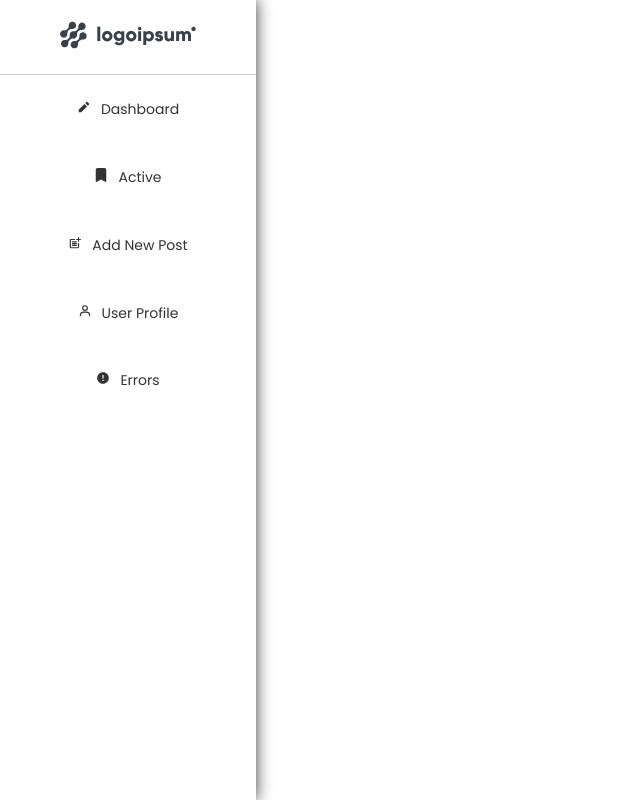
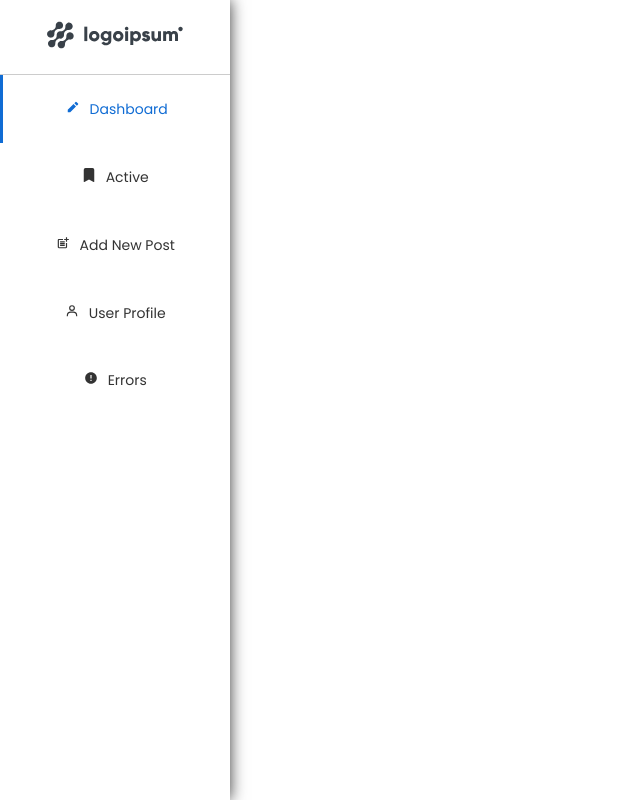
Before and after one commit to inv123/BlogApp, a React (Create React App) app in the folder my-app/: page / in a window 1280 px wide. Shown: the whole page, without its empty margins (0-640 px from the left). Built offline with nearby package versions, Linux system fonts and the light colour scheme.

Commit message:
update nav menu

```diff
--- a/my-app/src/components/SideMenu.js
+++ b/my-app/src/components/SideMenu.js
@@ -1,4 +1,4 @@
-import React from 'react';
+import React,{ useState } from 'react';
 import logo from '../images/logo.svg'
 import { RiPencilFill } from 'react-icons/ri';
 import { MdPostAdd } from 'react-icons/md';
@@ -7,42 +7,37 @@ import { BiUser } from 'react-icons/bi';
 import { MdError } from 'react-icons/md'
 
 export const SideMenu = () => {
+    const [navActive, setNavActive] = useState(1);
+    const [navHover, setNavHover] = useState(0);
+
+    console.log(navActive, navHover);
+
     return (
         <aside className='aside-menu'>
             <a href='/' className='logo'>
                 <img src={logo}></img>
             </a>
             <nav>
-                <ul class="nav justify-content-center">
+                <ul className="nav justify-content-center">
 
-                    <li class="nav-item">
-                        <a class="nav-link active" aria-current="page" href="#"><RiPencilFill
-                            style={{ 'padding-right': '10px'}}
-                        />Dashboard</a>
+                    <li className={`nav-item ${(navActive === 1 || navHover === 1) && 'active-border'}`} onMouseOver={() =>setNavHover(1)} onMouseOut={() =>setNavHover(0)} onClick={() => setNavActive(1)}>
+                        <a className={`nav-link ${(navActive === 1 || navHover === 1) && 'active'}`} aria-current="page" href="#"><RiPencilFill  />Dashboard</a>
                     </li>
 
-                    <li class="nav-item">
-                        <a class="nav-link active" aria-current="page" href="#"><BsFillBookmarkFill
-                            style={{ 'padding-right': '10px'}}
-                        />Active</a>
+                    <li className={`nav-item ${(navActive === 2 || navHover === 2) && 'active-border'}`} onMouseOver={() =>setNavHover(2)} onMouseOut={() =>setNavHover(0)} onClick={() => setNavActive(2)}>
+                        <a className={`nav-link ${(navActive === 2 || navHover === 2) && 'active'}`} aria-current="page" href="#"><BsFillBookmarkFill />Active</a>
                     </li>
 
-                    <li class="nav-item">
-                        <a class="nav-link active" aria-current="page" href="#"><MdPostAdd
-                            style={{ 'padding-right': '10px'}}
-                        />Add New Post</a>
+                    <li className={`nav-item ${(navActive === 3 || navHover === 3) && 'active-border'}`} onMouseOver={() =>setNavHover(3)} onMouseOut={() =>setNavHover(0)} onClick={() => setNavActive(3)}>
+                        <a className={`nav-link ${(navActive === 3 || navHover === 3) && 'active'}`} aria-current="page" href="#"><MdPostAdd />Add New Post</a>
                     </li>
 
-                    <li class="nav-item">
-                        <a class="nav-link active" aria-current="page" href="#"><BiUser
-                            style={{ 'padding-right': '10px'}}
-                        />User Profile</a>
+                    <li className={`nav-item ${(navActive === 4 || navHover === 4) && 'active-border'}`} onMouseOver={() =>setNavHover(4)} onMouseOut={() =>setNavHover(0)} onClick={() => setNavActive(4)}>
+                        <a className={`nav-link ${(navActive === 4 || navHover === 4) && 'active'}`} aria-current="page" href="#"><BiUser />User Profile</a>
                     </li>
 
-                    <li class="nav-item">
-                        <a class="nav-link active" aria-current="page" href="#"><MdError
-                            style={{ 'padding-right': '10px'}}
-                        />Errors</a>
+                    <li className={`nav-item ${(navActive === 5 || navHover === 5) && 'active-border'}`} onMouseOver={() =>setNavHover(5)} onMouseOut={() =>setNavHover(0)} onClick={() => setNavActive(5)}>
+                        <a className={`nav-link ${(navActive === 5 || navHover === 5) && 'active'}`} aria-current="page" href="#"><MdError />Errors</a>
                     </li>
 
                 </ul>
--- a/my-app/src/styles/_navigation.scss
+++ b/my-app/src/styles/_navigation.scss
@@ -3,7 +3,7 @@
 .aside-menu{
     // flex: 0 0 25%;
     // max-width: 25%;
-    width: 20%;
+    width: 18%;
     background: #fff;
     height: 100vh;
     position: fixed;
@@ -27,12 +27,26 @@
             cursor: pointer;
             font-size: 14px;
 
+            svg{
+                padding-right: 10px;
+            }
+
             &:hover{
                 background: rgb(243, 243, 243);
                 transition: all ease-in-out 0.2s;
             }
+
         }
     }
 
 
 }
+
+.active{
+    color: rgb(16, 108, 212);
+
+}
+
+.active-border{
+    border-left: 3px solid rgb(16, 108, 212)
+}
```
Also changed, not shown: 1 other file (tests, documents, lock files or other folders).
